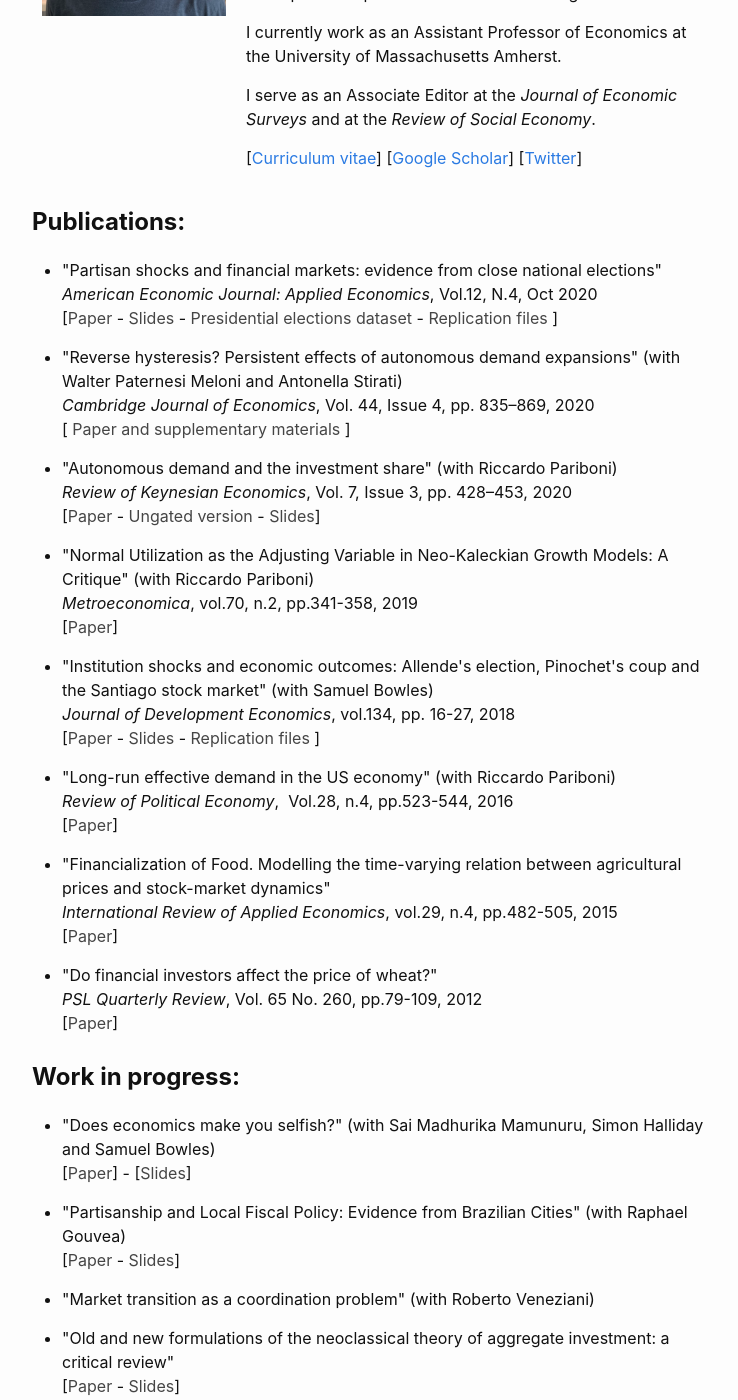
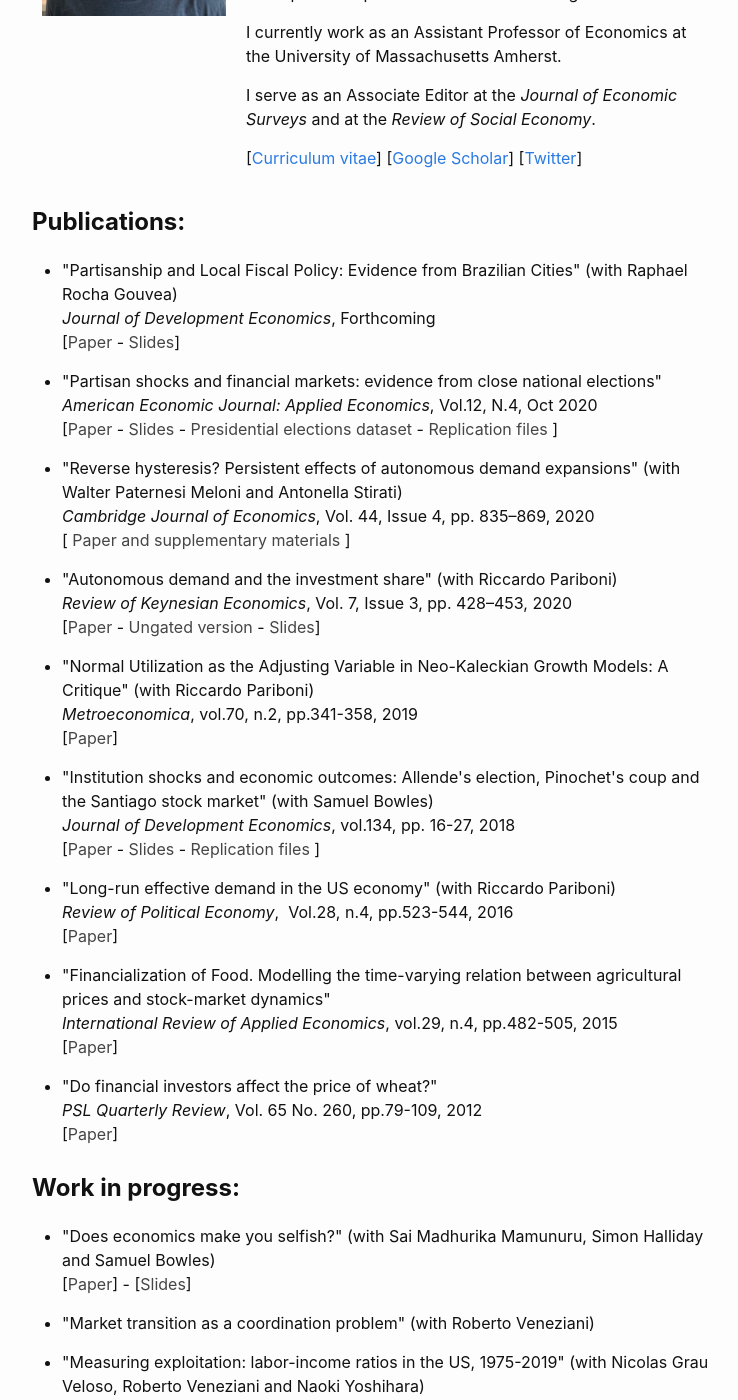
Before and after one commit to danielegirardi/danielegirardi.github.io, a Jekyll site: the page built from index.md, in a window 1280 px wide and 1400 px high, scrolled down 332 px. Shown: the whole window, without its empty margins (268-1006 px from the left). Built offline with Jekyll 4.4.1, drawn with Linux system fonts in a browser that asks for light colours.

Commit message:
Update home.html

```diff
--- a/_layouts/home.html
+++ b/_layouts/home.html
@@ -62,6 +62,11 @@ layout: default
 
 <h1><strong style="font-size: 1.5rem;">
 Publications:</strong></h1>
+  <ul style="list-style-type: disc;">
+ 	<li>"Partisanship and Local Fiscal Policy: Evidence from Brazilian Cities" (with Raphael Rocha Gouvea) <br/>
+    <em>Journal of Development Economics</em>, Forthcoming <br/>
+    [<a style="color: #454545;"href="https://umass.box.com/v/PLFP-oct-2020" target="_blank" rel="noopener">Paper</a> - <a style="color: #454545;" href="https://umass.box.com/v/electionsbrslides" target="_blank" rel="noopener">Slides</a>]</li>
+</ul>
 <ul style="list-style-type: disc;">
  	<li>"Partisan shocks and financial markets: evidence from close national elections" <br/>
     <em>American Economic Journal: Applied Economics</em>, Vol.12, N.4, Oct 2020 <br/>
@@ -110,12 +115,11 @@ Work in progress:</strong></h1>
       [<a style="color: #454545;"href="https://umass.box.com/v/demys-paper-mar20" target="_blank" rel="noopener">Paper</a>] -
     [<a style="color: #454545;"href="https://umass.box.com/v/slides-demys" target="_blank" rel="noopener">Slides</a>]</li>
 </ul>
-<ul style="list-style-type: disc;">
- 	<li>"Partisanship and Local Fiscal Policy: Evidence from Brazilian Cities" (with Raphael Gouvea) <br/>
-    [<a style="color: #454545;"href="https://umass.box.com/v/PLFP-oct-2020" target="_blank" rel="noopener">Paper</a> - <a style="color: #454545;" href="https://umass.box.com/v/electionsbrslides" target="_blank" rel="noopener">Slides</a>]</li>
-</ul>
   <ul style="list-style-type: disc;">
  	<li>"Market transition as a coordination problem" (with Roberto Veneziani) <br/></li>
+</ul>
+    <ul style="list-style-type: disc;">
+ 	<li>"Measuring exploitation: labor-income ratios in the US, 1975-2019" (with Nicolas Grau Veloso, Roberto Veneziani and Naoki Yoshihara) <br/></li>
 </ul>
 <ul style="list-style-type: disc;">
  	<li>"Old and new formulations of the neoclassical theory of aggregate investment: a critical review"<br/>
```
